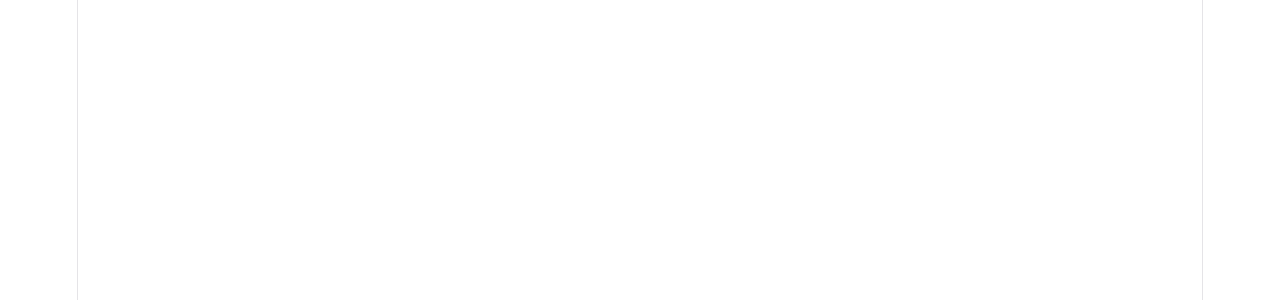
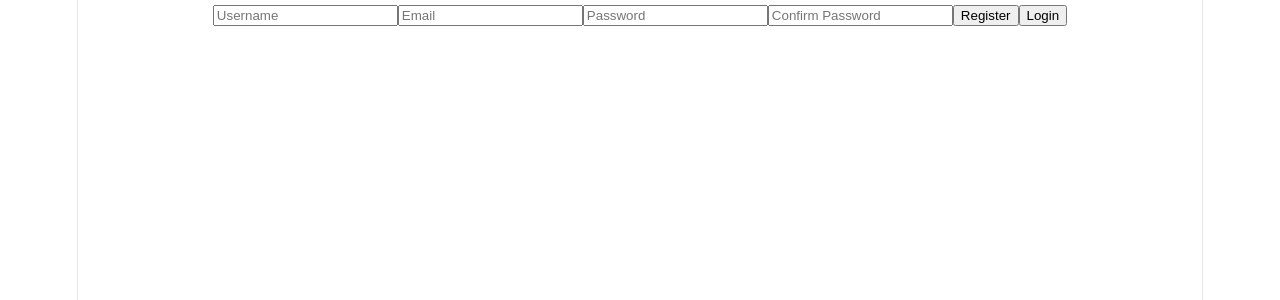
Before and after one commit to Corevirus-ops/my_learning_app, a React app in the folder app/: page /register in a window 1280 px wide. Before the commit this address had no page. Shown: the top 300 px of the page. Built offline with nearby package versions, Linux system fonts and the light colour scheme; the HTML template or start-up script is replaced by a standard one.

Commit message:
returned user from server when registering, added registration page with navlinks from login to register and vice versa. added more error handling when some data comes back as errors or an array of object erros to be displayed correctly

```diff
--- a/app/src/App.jsx
+++ b/app/src/App.jsx
@@ -3,6 +3,8 @@
 import { setUser, fetchUser } from './components/userSlice';
 import { useEffect } from 'react';
 import Login from './pages/Login';
+import Register from './pages/Register';
+
 
 function App() {
   const user = useSelector((state) => state.user.user);
@@ -31,6 +33,7 @@
      <Routes>
        <Route path="/" element={<h1>Hello {user ? user.username : "World"}<button onClick={handleLogout}>Logout</button></h1>} />
        <Route path="/login" element={<Login />} />
+       <Route path="/register" element={<Register />} />
      </Routes>
     </>
   )
--- a/app/src/pages/Login.jsx
+++ b/app/src/pages/Login.jsx
@@ -86,7 +86,11 @@
                 onChange={(e) => setFormData({ ...formData, password: e.target.value })}
             />
             <button type="submit">Login</button>
-            {error && <p style={{ color: 'red' }}>{error}</p>}
+            <button type="button" onClick={() => navigate('/register')}>Register</button>
+            {error && typeof error === 'string' && error.length > 0 && <p style={{ color: 'red' }}>{error}</p>}
+            {error && typeof error !== 'string' && Array.isArray(error) && error.map((err, index) => (
+                <p key={index} style={{ color: 'red' }}>{err.msg}</p>
+            ))}
         </form>
     )
 }
--- /dev/null
+++ b/app/src/pages/Register.jsx
@@ -0,0 +1,105 @@
+import {useSelector, useDispatch} from 'react-redux';
+import { useNavigate } from 'react-router-dom';
+import {useState, useEffect} from 'react';
+import { setUser } from '../components/userSlice';
+
+export default function Register() {
+    const navigate = useNavigate();
+    const dispatch = useDispatch();
+    const user = useSelector((state) => state.user.user);
+    useEffect(() => {
+        if (user) {
+            navigate('/');
+        }
+    }, [user, navigate]);
+
+    const [formData, setFormData] = useState({
+        username: '',
+        email: '',
+        password: '',
+        confirmPassword: ''
+    });
+
+    const [error, setError] = useState('');
+
+    const handleChange = (e) => {
+        const { name, value } = e.target;
+        setFormData({ ...formData, [name]: value });
+    };
+
+    const handleSubmit = async (e) => {
+        e.preventDefault();
+        if (formData.password !== formData.confirmPassword) {
+            setError('Passwords do not match');
+            return;
+        }
+        try {
+            setError('');
+            const response = await fetch(`${import.meta.env.VITE_SERVER}/auth/register`, {
+                method: 'POST',
+                headers: {
+                    'Content-Type': 'application/json',
+                },
+                body: JSON.stringify({
+                    username: formData.username,
+                    email: formData.email,
+                    password: formData.password,
+                }),
+                credentials: 'include'
+            });
+            const data = await response.json();
+            console.log(data)
+            if (data && data.token && data.user) {
+                localStorage.setItem('token', data.token);
+                dispatch(setUser(data.user));
+                setError('');
+                navigate('/');
+            } else {
+                setError(data?.message || data?.errors || 'Invalid registration response');
+            }
+        } catch (error) {
+            console.error(error.message);
+            setError(error.message);
+        }
+    };
+
+
+    return (
+        <form onSubmit={handleSubmit}>
+            <input
+                type="text"
+                name="username"
+                placeholder="Username"
+                value={formData.username}
+                onChange={handleChange}
+            />
+            <input
+                type="email"
+                name="email"
+                placeholder="Email"
+                value={formData.email}
+                onChange={handleChange}
+            />
+            <input
+                type="password"
+                name="password"
+                placeholder="Password"
+                value={formData.password}
+                onChange={handleChange}
+            />
+            <input
+                type="password"
+                name="confirmPassword"
+                placeholder="Confirm Password"
+                value={formData.confirmPassword}
+                onChange={handleChange}
+            />
+            {error && typeof error === 'string' && error.length > 0 && <p style={{ color: 'red' }}>{error}</p>}
+            {error && typeof error !== 'string' && Array.isArray(error) && error.map((err, index) => (
+                <p key={index} style={{ color: 'red' }}>{err.msg}</p>
+            ))}
+            <button type="submit">Register</button>
+            <button type="button" onClick={() => navigate('/login')}>Login</button>
+        </form>
+    );
+}
--- a/routes/authRoutes.js
+++ b/routes/authRoutes.js
@@ -40,7 +40,7 @@
     }
     const user = await createUser(username, email, password);
     const token = signToken({ username: user.username, email: user.email, id: user.id });
-    res.status(201).json({ message: 'User created successfully', token  });
+    res.status(201).json({ message: 'User created successfully', token, user  });
 });
 
 //username or email is required for login
```
